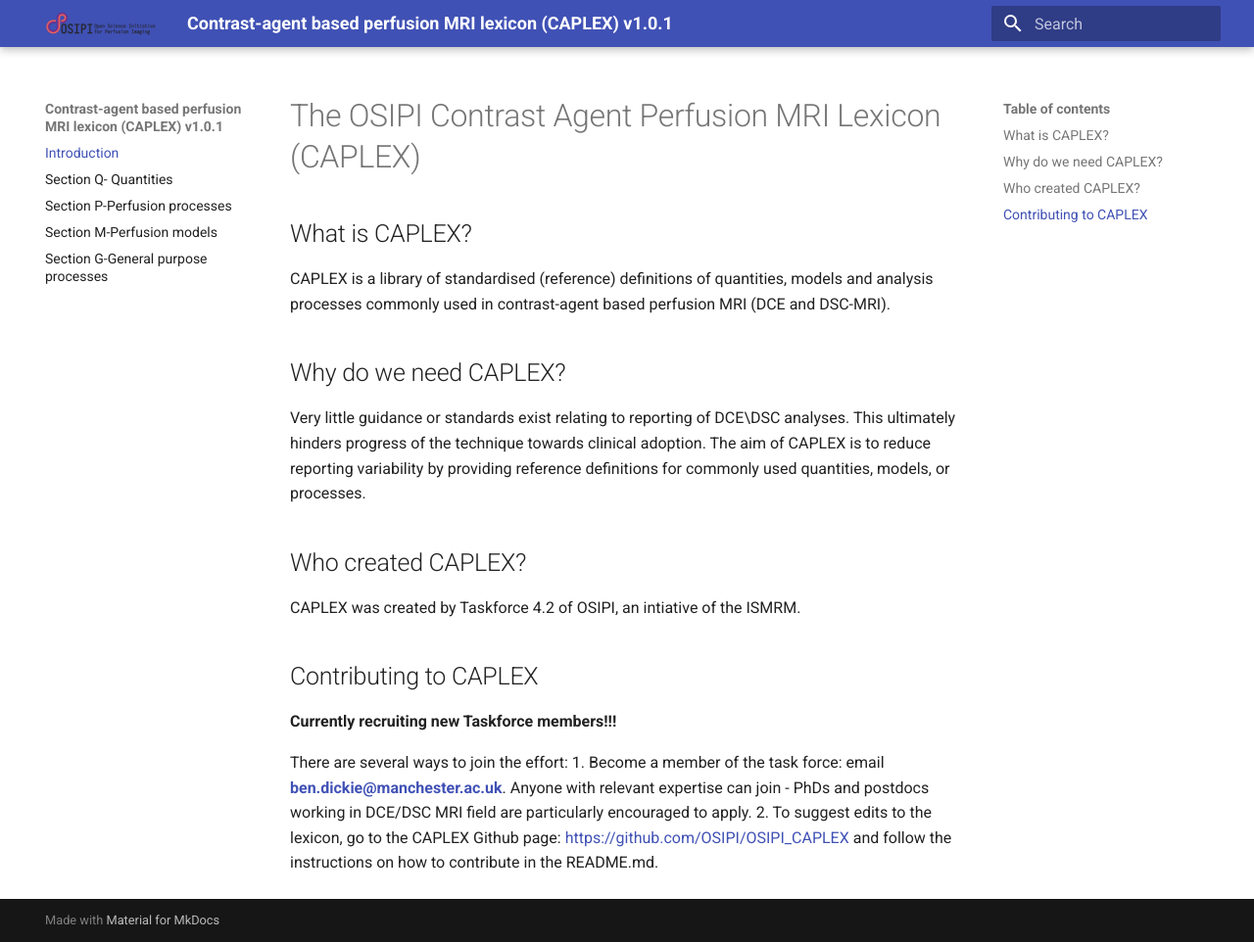
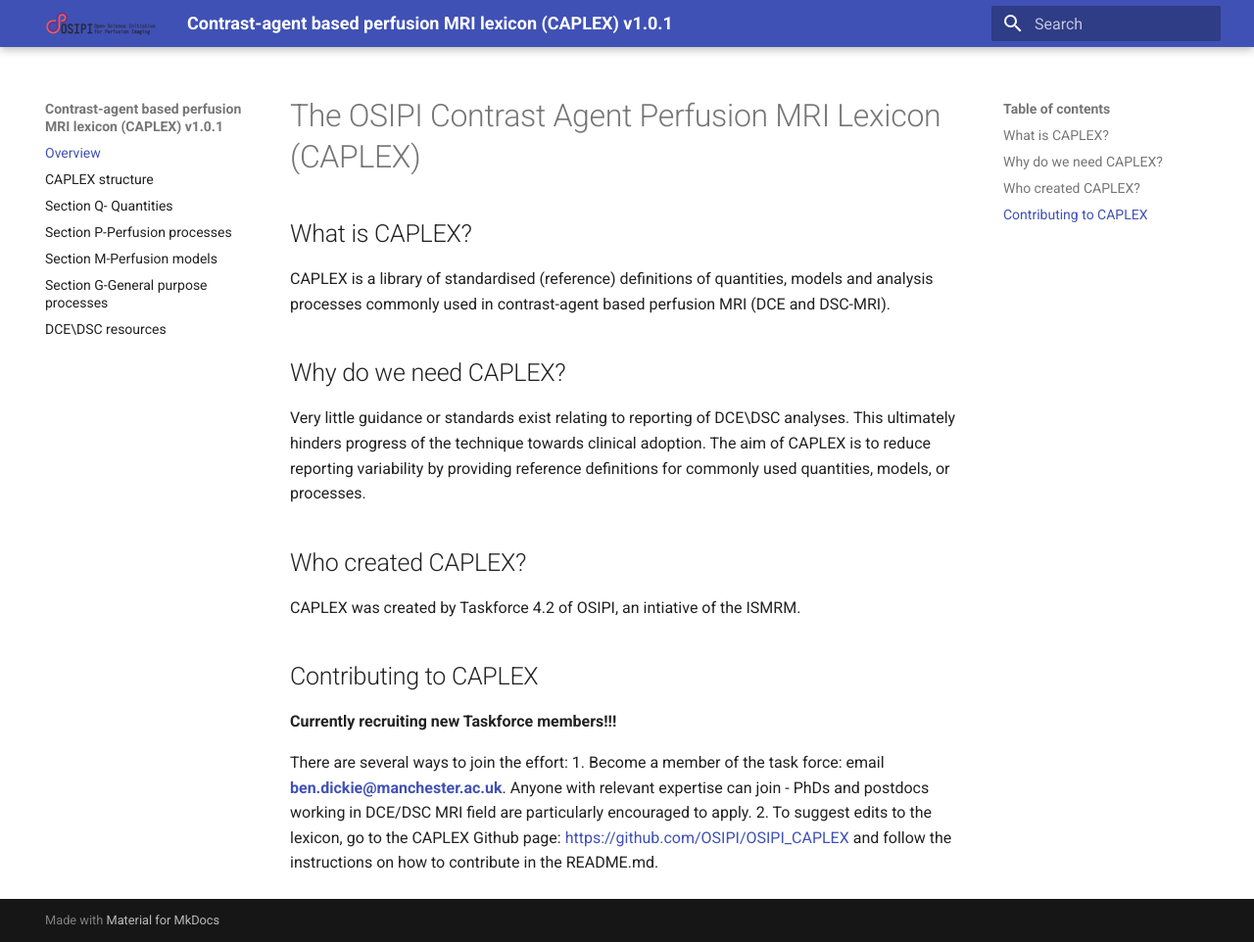
Before and after one commit to notZaki/OSIPI_CAPLEX, an MkDocs documentation site: the page built from docs/index.md, in a window 1280 px wide and 962 px high. Shown: the whole window at 98% size. Built offline with MkDocs 1.6.1 and Material for MkDocs 9.7.7, drawn with Linux system fonts in a browser that asks for light colours.

Commit message:
Update mkdocs.yml
updated mkdocs to include 2 new pages: structure and resources

```diff
--- a/mkdocs.yml
+++ b/mkdocs.yml
@@ -9,12 +9,13 @@ theme:
 docs_dir: docs
 
 nav:
-  - Introduction: index.md
+  - Overview: index.md
+  - CAPLEX structure: structure.md
   - Section Q- Quantities: quantities.md
   - Section P-Perfusion processes: perfusionProcesses.md
   - Section M-Perfusion models: perfusionModels.md
   - Section G-General purpose processes: generalPurposeProcesses.md
-
+  - DCE\DSC resources: resources.md
 plugins:
   - search:
       lang: en
```
